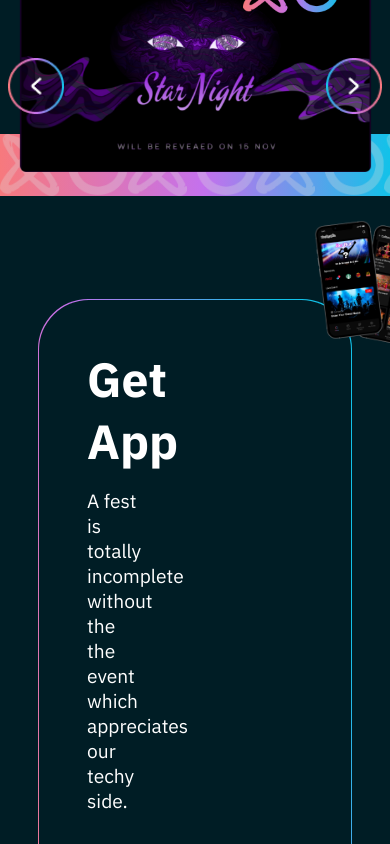
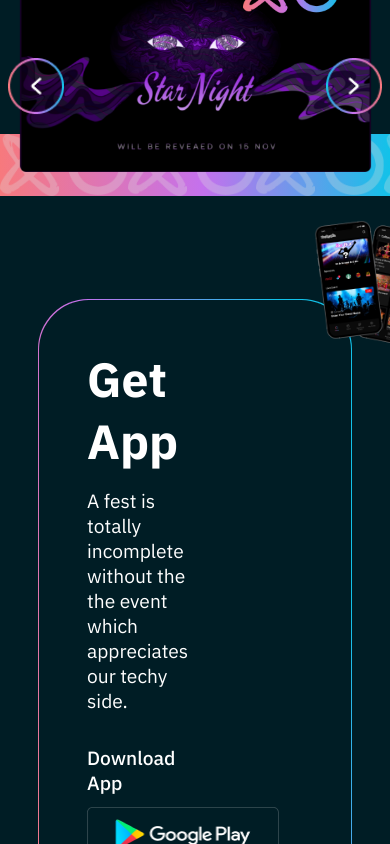
Before and after one commit to VaibhavAswal/youthopia2022, a React (Create React App) app: page / in a window 390 px wide. Shown: the part 1243-2087 px from the top of the page. Built offline with nearby package versions, Linux system fonts and the light colour scheme.

Commit message:
get app styling

```diff
--- a/src/Components/Getapp/Getapp.css
+++ b/src/Components/Getapp/Getapp.css
@@ -81,6 +81,9 @@
 	.getAppContentB {
 		width: 80%;
 	}
+	.getAppContent {
+		width: 60%;
+	}
 }
 
 @media only screen and (max-width: 1045px) {
@@ -88,4 +91,13 @@
 		width: 80vw;
 		max-width: 35rem;
 	}
+	.getAppContent {
+		width: 70%;
+	}
 }
+
+@media only screen and (max-width: 600) {
+	.getAppContent {
+		width: 95%;
+	}
+}
```
